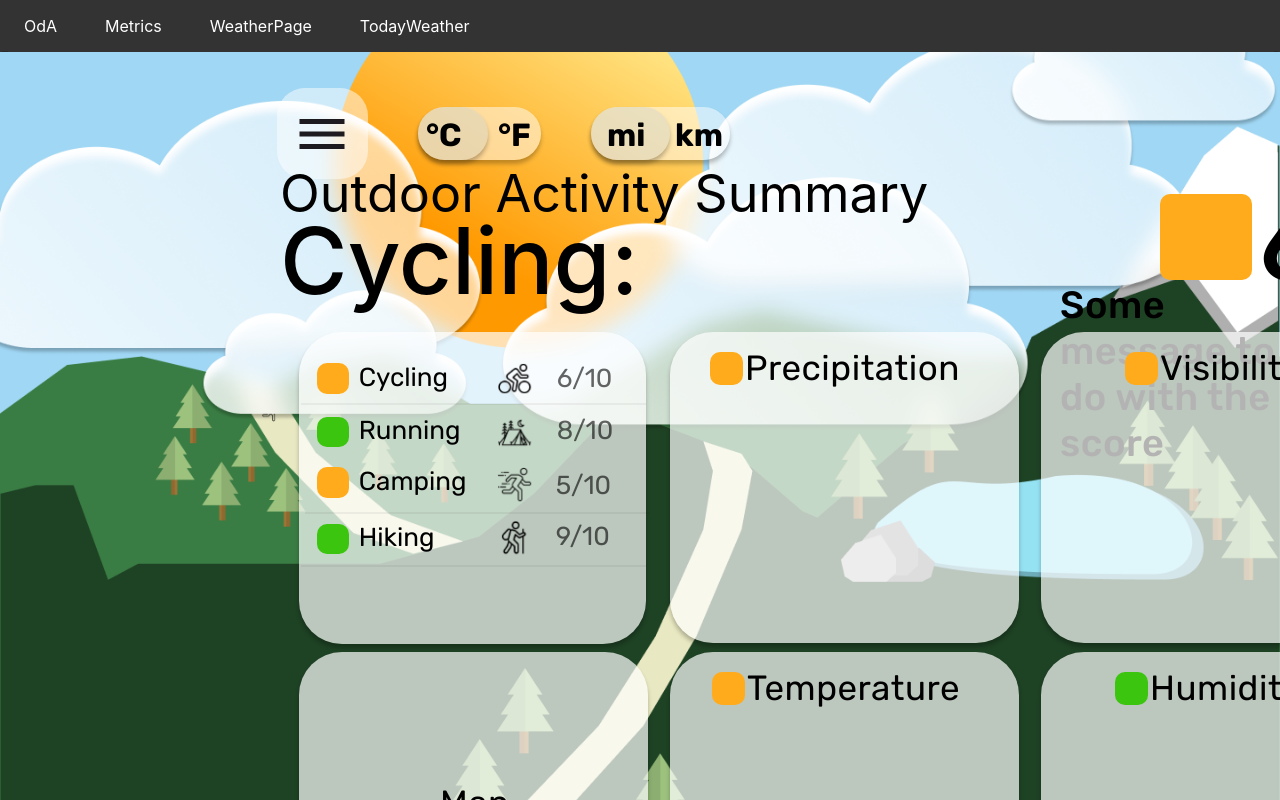
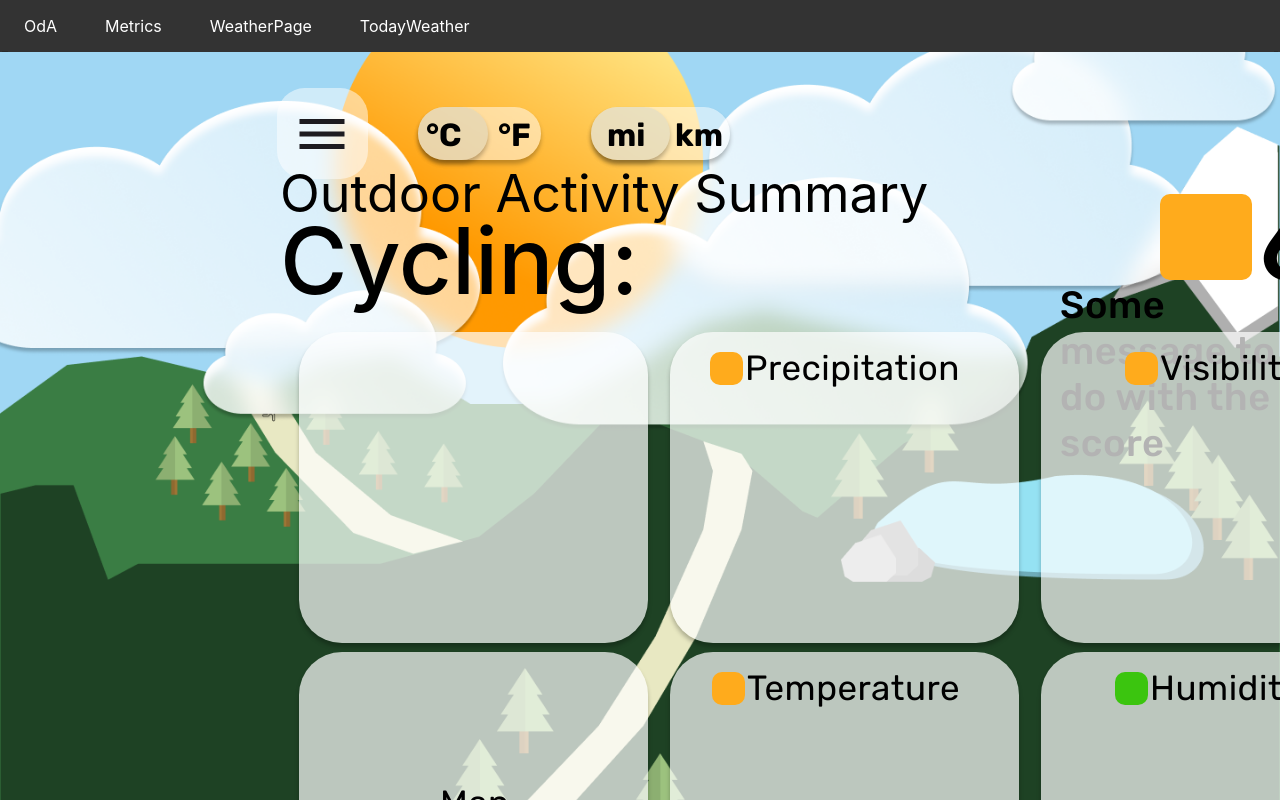
Before and after one commit to Manveen-SIngh/GUIs-Group-49, a React (Create React App) app in the folder weather-app/: page /OdA in a window 1280 px wide. Shown: the top 800 px of the page. Built offline with nearby package versions, Linux system fonts and the light colour scheme.

Commit message:
Issue with the score box, reverted back to original box

```diff
--- a/weather-app/src/OdA.js
+++ b/weather-app/src/OdA.js
@@ -65,42 +65,17 @@ function OdA() {
     </div>
 
     <div style={{width: '100%', height: '100%', position: 'absolute', boxShadow: '0px 4px 4px rgba(0, 0, 0, 0.25)'}}>
+      <div style={{width: 349, height: 311, left: 299, top: 280, position: 'absolute', background: 'rgba(255, 255, 255, 0.70)', boxShadow: '0px 4px 4px rgba(0, 0, 0, 0.25)', borderRadius: 43}} />
+      <div style={{position: 'absolute',top: 730, left: 440,textAlign: 'center', justifyContent: 'center', display: 'flex', flexDirection: 'column', color: 'black', fontSize: 35, fontFamily: 'Rubik', fontWeight: '400', letterSpacing: 0.50 }}>Map</div>
+    </div>
+
+    <div style={{width: '100%', height: '100%', position: 'absolute', boxShadow: '0px 4px 4px rgba(0, 0, 0, 0.25)'}}>
       <div style={{width: 349, height: 311, left: 299, top: 600, position: 'absolute', background: 'rgba(255, 255, 255, 0.70)', boxShadow: '0px 4px 4px rgba(0, 0, 0, 0.25)', borderRadius: 43}} />
       <div style={{position: 'absolute',top: 730, left: 440,textAlign: 'center', justifyContent: 'center', display: 'flex', flexDirection: 'column', color: 'black', fontSize: 35, fontFamily: 'Rubik', fontWeight: '400', letterSpacing: 0.50 }}>Map</div>
     </div>
 
-    <div style={{top: 280, left:299, width: '100%', height: '100%', position: 'relative', boxShadow: '0px 4px 4px rgba(0, 0, 0, 0.25)'}}>
-      <div style={{width: 347, height: 312, left: 0, top: 0, position: 'absolute', background: 'rgba(255, 255, 255, 0.70)', boxShadow: '0px 4px 4px rgba(0, 0, 0, 0.25)', borderRadius: 43}} />
-      <div style={{width: 380.12, height: 34.67, left: 17.93, top: 28.73, position: 'absolute'}}>
-        <div style={{left: 41.80, top: 0.91, position: 'absolute', color: 'black', fontSize: 26, fontFamily: 'Rubik', fontWeight: '400', wordWrap: 'break-word'}}>Cycling</div>
-        <div style={{width: 32.08, height: 30.11, left: 0, top: 2.74, position: 'absolute', background: '#FFAB1C', borderRadius: 10}} />
-      </div>
-      <div style={{width: 380.12, height: 34.67, left: 17.93, top: 189.21, position: 'absolute'}}>
-        <div style={{left: 41.80, top: 0.91, position: 'absolute', color: 'black', fontSize: 26, fontFamily: 'Rubik', fontWeight: '400', wordWrap: 'break-word'}}>Hiking</div>
-        <div style={{width: 32.08, height: 30.11, left: 0, top: 2.74, position: 'absolute', background: '#3BC50F', borderRadius: 10}} />
-      </div>
-      <div style={{width: 380.12, height: 34.67, left: 17.93, top: 82.22, position: 'absolute'}}>
-        <div style={{left: 41.80, top: 0.91, position: 'absolute', color: 'black', fontSize: 26, fontFamily: 'Rubik', fontWeight: '400', wordWrap: 'break-word'}}>Running</div>
-        <div style={{width: 32.08, height: 30.11, left: 0, top: 2.74, position: 'absolute', background: '#3BC50F', borderRadius: 10}} />
-      </div>
-      <div style={{width: 380.12, height: 34.67, left: 17.93, top: 132.75, position: 'absolute'}}>
-        <div style={{left: 41.80, top: 0.91, position: 'absolute', color: 'black', fontSize: 26, fontFamily: 'Rubik', fontWeight: '400', wordWrap: 'break-word'}}>Camping</div>
-        <div style={{width: 32.08, height: 30.11, left: 0, top: 2.74, position: 'absolute', background: '#FFAB1C', borderRadius: 10}} />
-      </div>
-      <div style={{width: 67.02, height: 34.67, left: 257.73, top: 30.71, position: 'absolute', opacity: 0.60, color: 'black', fontSize: 26, fontFamily: 'Rubik', fontWeight: '400', wordWrap: 'break-word'}}>6/10</div>
-      <div style={{width: 68.06, height: 34.67, left: 257.73, top: 83.21, position: 'absolute', opacity: 0.60, color: 'black', fontSize: 26, fontFamily: 'Rubik', fontWeight: '400', wordWrap: 'break-word'}}>8/10</div>
-      <div style={{width: 68.06, height: 35.66, left: 256.68, top: 137.70, position: 'absolute', opacity: 0.60, color: 'black', fontSize: 26, fontFamily: 'Rubik', fontWeight: '400', wordWrap: 'break-word'}}>5/10</div>
-      <div style={{width: 65.97, height: 34.67, left: 256.68, top: 189.21, position: 'absolute', opacity: 0.60, color: 'black', fontSize: 26, fontFamily: 'Rubik', fontWeight: '400', wordWrap: 'break-word'}}>9/10</div>
-      <img style={{width: 36.16, height: 36.16, left: 197.50, top: 187.73, position: 'absolute'}} src ={hikingIcon} />
 
-      <img style={{width: 36.16, height: 36.16, left: 197.50, top: 29.22, position: 'absolute'}} src={cyclingIcon} />
-      <img style={{width: 36.16, height: 36.16, left: 197.50, top: 82.72, position: 'absolute'}} src={campingIcon} />
-      <img style={{width: 36.16, height: 36.16, left: 197.50, top: 135.22, position: 'absolute'}} src={runningIcon} />
-      <div style={{width: 342.79, height: 0, left: 6.78, top: 180.53, position: 'absolute', outline: '1px rgba(0, 0, 0, 0.05) solid', outlineOffset: '-0.50px'}}></div>
-      <div style={{width: 342.79, height: 0, left: 2.88, top: 233.97, position: 'absolute', outline: '1px rgba(0, 0, 0, 0.05) solid', outlineOffset: '-0.50px'}}></div>
-      <div style={{width: 342.79, height: 0, left: 2.88, top: 71.83, position: 'absolute', outline: '1px rgba(0, 0, 0, 0.05) solid', outlineOffset: '-0.50px'}}></div>
 
-    </div>
 
     <div style={{width: '100%', height: '100%', position: 'absolute', boxShadow: '0px 4px 4px rgba(0, 0, 0, 0.25)'}}>
       <div style={{width: 349, height: 311, left: 670, top: 600, position: 'absolute', background: 'rgba(255, 255, 255, 0.70)', boxShadow: '0px 4px 4px rgba(0, 0, 0, 0.25)', borderRadius: 43}} />
```
